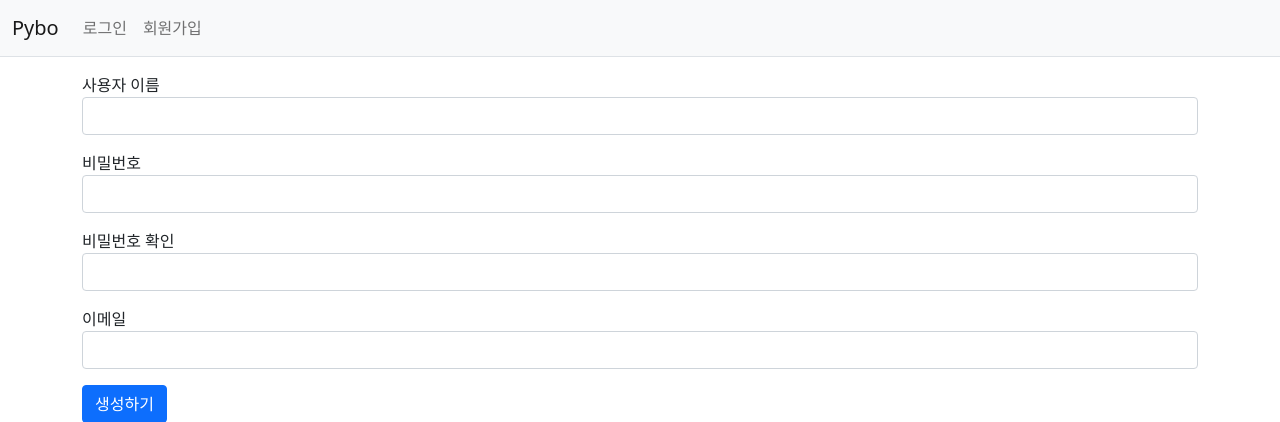
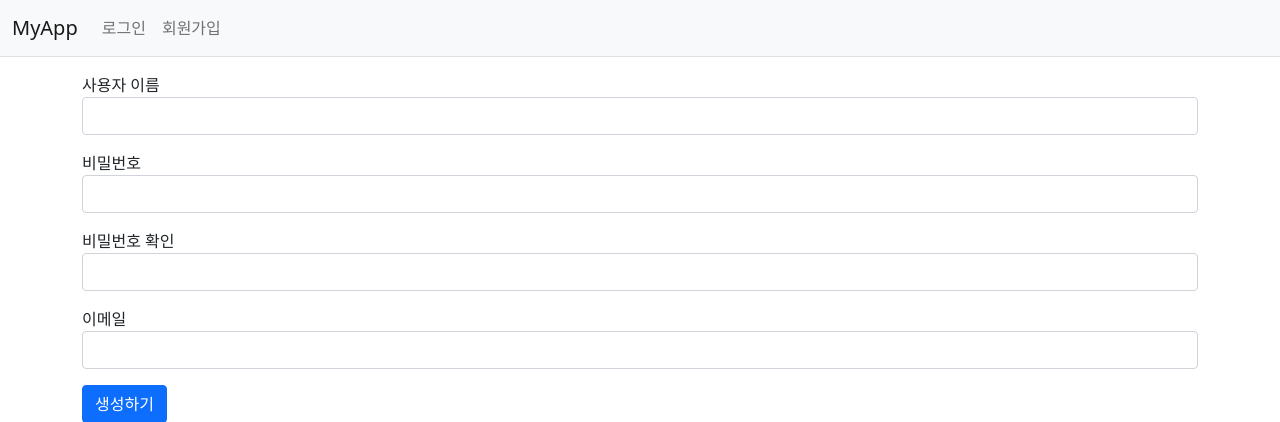
Before and after one commit to dbnoid/myapp, a Django app: page /common/signup/ in a window 1280 px wide. Shown: the top 422 px of the page. Run offline with Django 4.2, Linux system fonts and the light colour scheme; some libraries are stand-ins or nearby versions.

Commit message:
settings 변경

```diff
--- a/templates/navbar.html
+++ b/templates/navbar.html
@@ -1,7 +1,7 @@
 <!-- 네비게이션바 -->
 <nav class="navbar navbar-expand-lg navbar-light bg-light border-bottom">
     <div class="container-fluid">
-        <a class="navbar-brand" href="{% url 'myapp:index' %}">Pybo</a>
+        <a class="navbar-brand" href="{% url 'myapp:index' %}">MyApp</a>
         <button class="navbar-toggler" type="button"
                 data-bs-toggle="collapse"
                 data-bs-target="#navbarSupportedContent"
```
